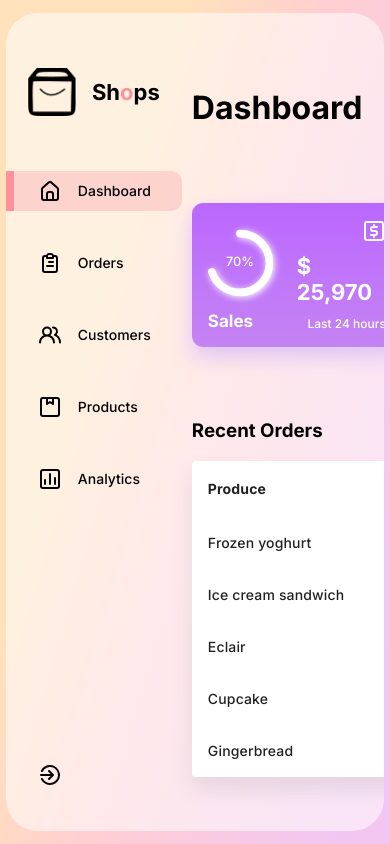
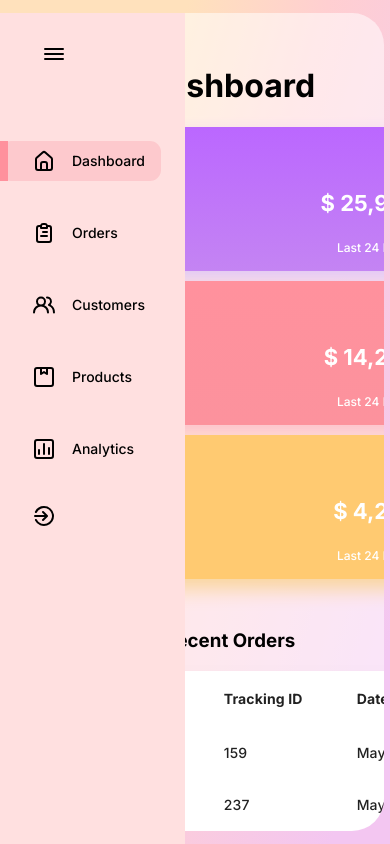
Before and after one commit to detonatorx/react_dashboard, a React (Create React App) app: page / in a window 390 px wide. Built offline with nearby package versions, Linux system fonts and the light colour scheme.

Commit message:
responsive design

```diff
--- a/src/App.css
+++ b/src/App.css
@@ -35,3 +35,20 @@
   grid-template-columns: 11rem auto 20rem;
   gap: 10px;
 }
+
+@media screen and (max-width: 1200px) {
+  .AppGlass {
+    grid-template-columns: 10% 50% auto;
+    overflow-y: scroll;
+  }
+}
+
+@media screen and (max-width: 768px) {
+  .AppGlass {
+    grid-template-columns: 1fr;
+  }
+
+  .AppGlass::-webkit-scrollbar {
+    display: none;
+  }
+}
--- a/src/components/Card/Card.css
+++ b/src/components/Card/Card.css
@@ -93,3 +93,23 @@
 .chartContainer {
   width: 70%;
 }
+
+@media screen and (max-width: 1200px) {
+  .ExpandedCard {
+    top: 2rem;
+    height: 65vh;
+  }
+
+  .chartContainer {
+    width: 60%;
+  }
+}
+
+@media screen and (max-width: 768px) {
+  .ExpandedCard {
+    top: 8rem;
+    height: 50%;
+    left: 15px;
+    width: 80%;
+  }
+}
--- a/src/components/Cards/Cards.css
+++ b/src/components/Cards/Cards.css
@@ -8,3 +8,19 @@
 .parentContainer {
   width: 100%;
 }
+
+@media screen and (max-width: 1200px) {
+  .Cards {
+    flex-direction: column;
+  }
+
+  .parentContainer {
+    height: 9rem;
+  }
+}
+
+@media screen and (max-width: 768px) {
+  .Cards {
+    width: 90%;
+  }
+}
--- a/src/components/MainDash/MainDash.css
+++ b/src/components/MainDash/MainDash.css
@@ -3,3 +3,16 @@
   flex-direction: column;
   justify-content: space-evenly;
 }
+
+@media screen and (max-width: 1200px) {
+  .MainDash {
+    justify-content: flex-start;
+    margin-top: 2rem;
+  }
+}
+
+@media screen and (max-width: 768px) {
+  .MainDash {
+    align-items: center;
+  }
+}
--- a/src/components/RightSide/RightSide.css
+++ b/src/components/RightSide/RightSide.css
@@ -4,3 +4,23 @@
   width: 95%;
   justify-content: space-evenly;
 }
+
+@media screen and (max-width: 1200px) {
+  .RightSide {
+    justify-content: flex-start;
+    margin-top: 3rem;
+  }
+}
+
+@media screen and (max-width: 768px) {
+  .RightSide {
+    width: 100%;
+    margin-top: 0;
+  }
+
+  .RightSide>div {
+    display: flex;
+    flex-direction: column;
+    align-items: center;
+  }
+}
--- a/src/components/Sidebar/Sidebar.css
+++ b/src/components/Sidebar/Sidebar.css
@@ -3,7 +3,7 @@
   flex-direction: column;
   position: relative;
   padding-top: 4rem;
-  transition: all 300ms ease;
+  /* transition: all 300ms ease; */
 }
 
 .logo {
@@ -26,6 +26,9 @@
   color: var(--pink);
 }
 
+.bars {
+  display: none;
+}
 /* menu */
 .menu {
   margin-top: 4rem;
@@ -44,6 +47,8 @@
   transition: all 300ms ease;
   font-size: 14px;
   border-radius: 0.7rem;
+  padding-right: 1rem;
+  margin-right: 0.5rem;
 }
 
 .menuItem:hover {
@@ -68,3 +73,64 @@
   bottom: 2.3rem;
   width: 100%;
 }
+
+@media screen and (max-width: 1200px) {
+  .menuItem > span {
+    display: none;
+  }
+
+  .logo {
+    display: none;
+  }
+}
+
+@media screen and (max-width: 768px) {
+  .Sidebar {
+    position: fixed;
+    z-index: 9;
+    background: #ffe0e0;
+    width: '55%';
+    padding-right: 1rem;
+    height: 100%;
+  }
+
+  .menuItem > span {
+    display: block;
+  }
+
+  .logo {
+    /* display: block; */
+    /* margin-top: -5rem; */
+    margin-left: 5rem;
+  }
+
+  .logo > img {
+    display: none;
+  }
+
+  .menu .menuItem:last-child {
+    position: relative;
+    margin-top: 2rem;
+  }
+
+  .bars {
+    display: flex;
+    position: absolute;
+    /* position: fixed; */
+    top: 2rem;
+    left: 2rem;
+    /* margin-bottom: 3rem; */
+    /* margin-left: 2rem; */
+    /* left: 3%; */
+    z-index: 15;
+    background: #ffe0e0;
+    padding: 10px;
+    border-radius: 10px;
+  }
+
+  .logo > span {
+    font-size: 18px;
+    margin-left: 5px;
+    align-self: center;
+  }
+}
--- a/src/components/Sidebar/Sidebar.jsx
+++ b/src/components/Sidebar/Sidebar.jsx
@@ -1,13 +1,32 @@
-import React, { useState } from 'react';
+import React, { useEffect, useState } from 'react';
 import './Sidebar.css';
 import Logo from '../../imgs/logo.png';
 import { SidebarData } from '../../mockupdata/Data';
-import { UilSignOutAlt } from '@iconscout/react-unicons';
+import { UilSignOutAlt, UilBars } from '@iconscout/react-unicons';
+import { motion } from 'framer-motion';
 
 const Sidebar = () => {
   const [selected, setSelected] = useState(0);
+  const [expanded, setExpanded] = useState(true);
+  const sidebarVariants = {
+    true: {
+      left: '0',
+    },
+    false: {
+      left: '-50%',
+    },
+  };
+
   return (
-    <div className="Sidebar">
+    <>
+        <div className="bars" onClick={() => setExpanded(!expanded)}>
+          <UilBars />
+        </div>
+      <motion.div
+        className="Sidebar"
+        variants={sidebarVariants}
+        animate={window.innerWidth <= 768 ? `${expanded}`: ''}
+      >
         {/* logo */}
         <div className="logo">
           <img src={Logo} alt="" />
@@ -17,6 +36,7 @@
         </div>
 
         {/* menu */}
+
         <div className="menu">
           {SidebarData.map((item, idx) => {
             return (
@@ -34,7 +54,8 @@
             <UilSignOutAlt />
           </div>
         </div>
-    </div>
+      </motion.div>
+    </>
   );
 };
 
--- a/src/components/Table/Table.css
+++ b/src/components/Table/Table.css
@@ -23,3 +23,20 @@
   padding: 6px 8px;
   border-radius: 9px;
 }
+
+@media screen and (max-width: 1200px) {
+  .Table {
+    width: 170%;
+    margin: 2rem 0rem;
+  }
+}
+
+@media screen and (max-width: 768px) {
+  .Table {
+    position: relative;
+    display: flex;
+    flex-direction: column;
+    align-items: center;
+    width: 28rem;
+  }
+}
```
Lines whose indentation alone changed are shown as unchanged.
